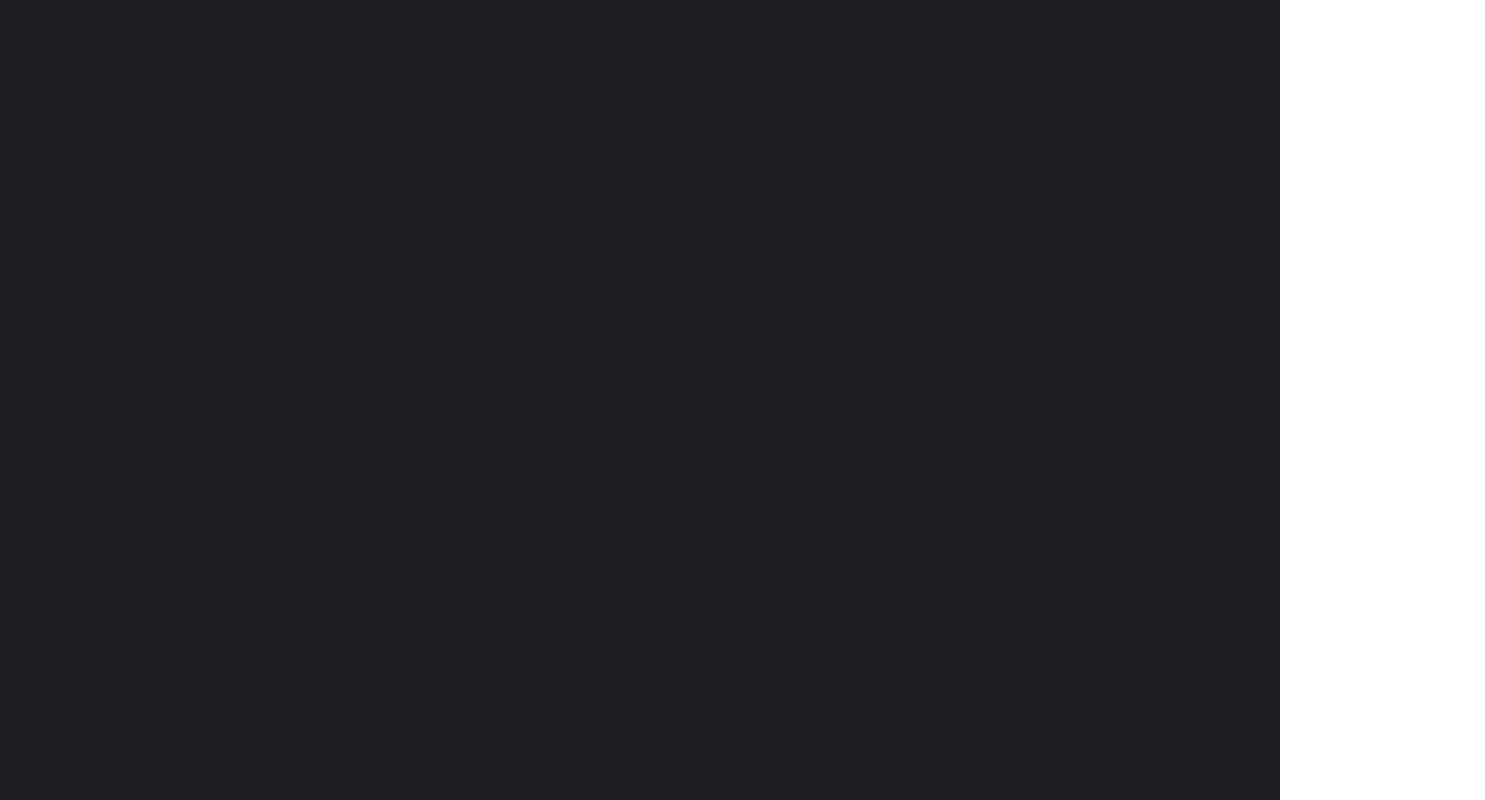
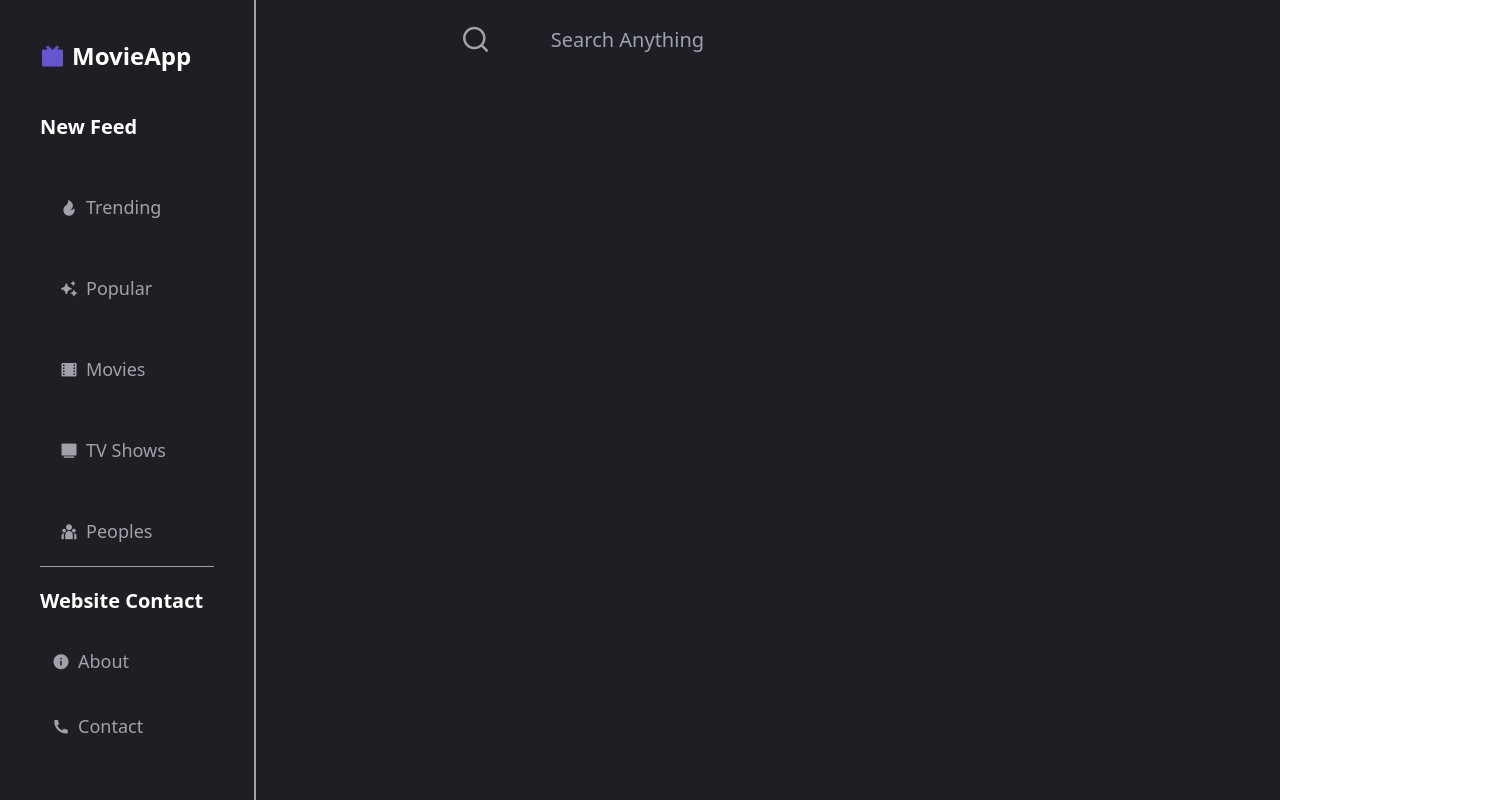
Before and after one commit to abrarr21/MovieApp, a React (Vite) app: page / in a window 1280 px wide. Shown: the whole page, 1485 px wide, since content can reach past the window. Built offline with nearby package versions, Linux system fonts and the light colour scheme.

Commit message:
Top/Sidebar layout

```diff
--- a/src/App.jsx
+++ b/src/App.jsx
@@ -4,7 +4,7 @@ import Home from "./components/Home";
 function App() {
   return (
     <>
-      <div className="bg-[#1F1E24] w-screen h-screen">
+      <div className="bg-[#1F1E24] w-screen h-screen flex">
         <Routes>
           <Route path="/" element={<Home />} />
         </Routes>
--- a/src/components/Home.jsx
+++ b/src/components/Home.jsx
@@ -1,8 +1,17 @@
 import React from "react";
+import Sidebar from "./partials/Sidebar";
+import TopNav from "./partials/TopNav";
 
 const Home = () => {
   document.title = "MovieApp | Homepage";
-  return <></>;
+  return (
+    <>
+      <Sidebar />
+      <div className="w-[80%] h-full">
+        <TopNav />
+      </div>
+    </>
+  );
 };
 
 export default Home;
--- /dev/null
+++ b/src/components/partials/Sidebar.jsx
@@ -0,0 +1,58 @@
+import { Link } from "react-router-dom";
+
+const Sidebar = () => {
+  return (
+    <div className="w-[20%] h-full border-r-2 border-zinc-400 p-10">
+      <h1 className="text-2xl font-bold text-white">
+        <i class="ri-tv-fill text-[#6556CD] text-2xl mr-2"></i>
+        <span>MovieApp</span>
+      </h1>
+
+      <nav className="flex flex-col text-zinc-400 text-lg gap-3">
+        <h1 className="text-white font-semibold text-xl mt-10 mb-5">
+          New Feed
+        </h1>
+
+        <Link className="hover:bg-[#6556CD] hover:text-white duration-300 rounded-lg p-5">
+          <i class="ri-fire-fill mr-2"></i>
+          Trending
+        </Link>
+        <Link className="hover:bg-[#6556CD] hover:text-white duration-300 rounded-lg p-5">
+          <i class="ri-sparkling-fill mr-2"></i>
+          Popular
+        </Link>
+        <Link className="hover:bg-[#6556CD] hover:text-white duration-300 rounded-lg p-5">
+          <i class="ri-film-fill mr-2"></i>
+          Movies
+        </Link>
+        <Link className="hover:bg-[#6556CD] hover:text-white duration-300 rounded-lg p-5">
+          <i class="ri-tv-2-fill mr-2"></i>
+          TV Shows
+        </Link>
+        <Link className="hover:bg-[#6556CD] hover:text-white duration-300 rounded-lg p-5">
+          <i class="ri-team-fill mr-2"></i>
+          Peoples
+        </Link>
+      </nav>
+
+      <hr className="border-none h-[1px] bg-zinc-400" />
+
+      <nav className="flex flex-col text-zinc-400 text-lg gap-3">
+        <h1 className="text-white font-semibold text-xl mt-5 mb-2">
+          Website Contact
+        </h1>
+
+        <Link className="hover:bg-[#6556CD] hover:text-white duration-300 rounded-lg p-3">
+          <i class="ri-information-fill mr-2"></i>
+          About
+        </Link>
+        <Link className="hover:bg-[#6556CD] hover:text-white duration-300 rounded-lg p-3">
+          <i class="ri-phone-fill mr-2"></i>
+          Contact
+        </Link>
+      </nav>
+    </div>
+  );
+};
+
+export default Sidebar;
--- /dev/null
+++ b/src/components/partials/TopNav.jsx
@@ -0,0 +1,36 @@
+import { useState } from "react";
+import { Link } from "react-router-dom";
+
+const TopNav = () => {
+  const [query, setQuery] = useState("");
+  console.log(query);
+
+  return (
+    <div className="w-full h-[10vh] relative flex justify-start items-center ml-[20%]">
+      <i class="ri-search-line text-zinc-400 text-3xl"></i>
+      <input
+        onChange={(e) => setQuery(e.target.value)}
+        value={query}
+        className="w-[50%] text-zinc-200 mx-10 p-5 text-xl outline-none border-none bg-transparent"
+        type="text"
+        placeholder="Search Anything"
+      />
+
+      {query.length > 0 && (
+        <i
+          onClick={() => setQuery("")}
+          class="ri-close-fill text-zinc-400 text-3xl cursor-pointer"
+        ></i>
+      )}
+
+      <div className="w-[50%] max-h-[50vh] absolute bg-zinc-200 top-[90%] overflow-auto rounded">
+        {/* <Link className="hover:text-black hover:bg-zinc-300 duration-300 font-semibold text-zinc-600 w-[100%] p-7 flex justify-start items-center border-b-2 border-zinc-100"> */}
+        {/*   <img src="" alt="" /> */}
+        {/*   <span>Hello</span> */}
+        {/* </Link> */}
+      </div>
+    </div>
+  );
+};
+
+export default TopNav;
--- a/src/index.css
+++ b/src/index.css
@@ -4,3 +4,18 @@
 
 /* primary - #1F1E24 */
 /* Seconday - #6556CD */
+
+::-webkit-scrollbar {
+  width: 7px;
+  height: 7px;
+}
+
+::-webkit-scrollbar-thumb {
+  background: #181819;
+  border-radius: 10px;
+}
+
+::-webkit-scrollbar-thumb:hover {
+  background: #6556cd;
+  border-radius: 10px;
+}
```
